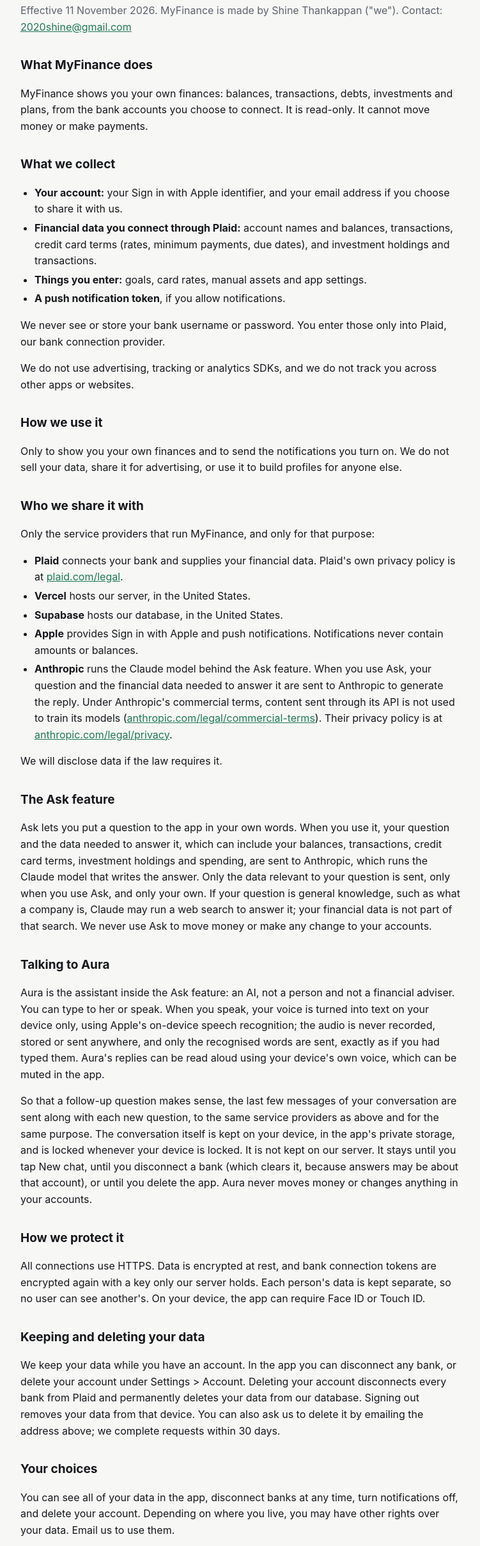
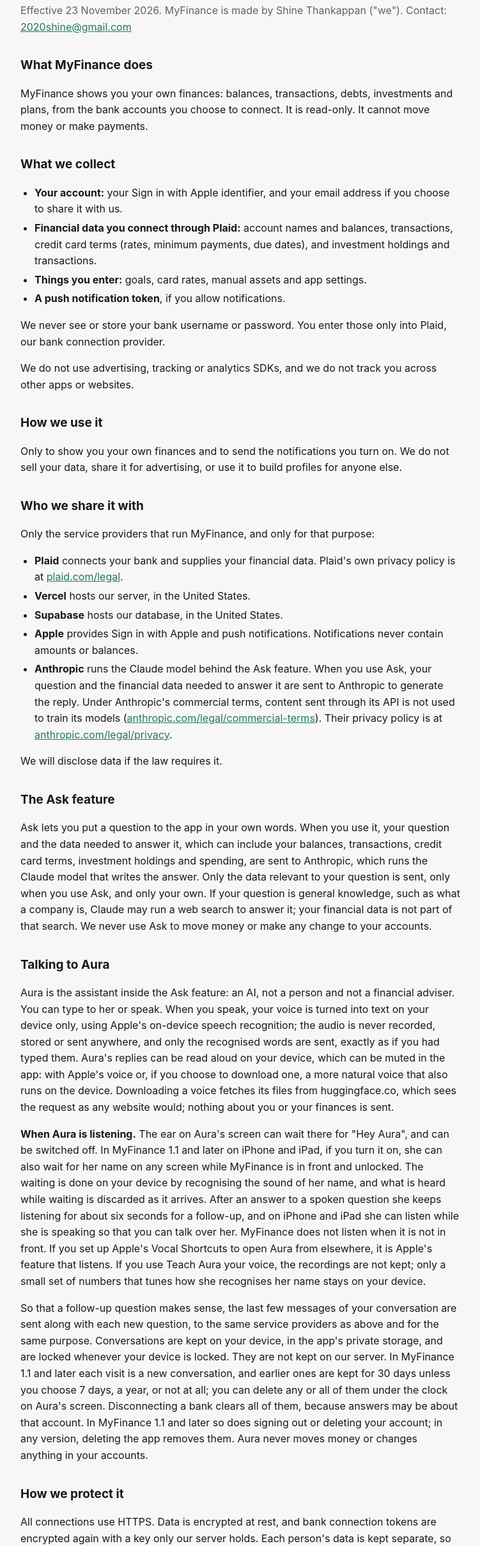
Before and after one commit to shineet/shine-finance-api, a website: page public/privacy.html in a window 1280 px wide. Shown: the part 150-2566 px from the top of the page at 64% size, without its empty margins (264-1015 px from the left). Drawn offline with Linux system fonts and the light colour scheme.

Commit message:
Privacy: when Aura listens, voice downloads, kept conversations
Co-Authored-By: Claude Opus 5.5 <noreply@anthropic.com>

```diff
--- a/public/privacy.html
+++ b/public/privacy.html
@@ -2,7 +2,7 @@
 <html lang="en"><head><meta charset="utf-8"><meta name="viewport" content="width=device-width,initial-scale=1"><title>Privacy Policy</title><meta name="description" content="How MyFinance collects, uses, protects and deletes your data."><link rel="icon" href="/icon.png"><link rel="stylesheet" href="/style.css"></head><body><main>
 <header class="top"><img src="/icon.png" alt=""><a href="/">MyFinance</a></header>
 <h1>Privacy Policy</h1>
-<p class="meta">Effective 11 November 2026. MyFinance is made by Shine Thankappan ("we"). Contact: <a href="mailto:2020shine@gmail.com">2020shine@gmail.com</a></p>
+<p class="meta">Effective 23 November 2026. MyFinance is made by Shine Thankappan ("we"). Contact: <a href="mailto:2020shine@gmail.com">2020shine@gmail.com</a></p>
 <h2>What MyFinance does</h2>
 <p>MyFinance shows you your own finances: balances, transactions, debts, investments and plans, from the bank accounts you choose to connect. It is read-only. It cannot move money or make payments.</p>
 <h2>What we collect</h2>
@@ -29,8 +29,9 @@
 <h2>The Ask feature</h2>
 <p>Ask lets you put a question to the app in your own words. When you use it, your question and the data needed to answer it, which can include your balances, transactions, credit card terms, investment holdings and spending, are sent to Anthropic, which runs the Claude model that writes the answer. Only the data relevant to your question is sent, only when you use Ask, and only your own. If your question is general knowledge, such as what a company is, Claude may run a web search to answer it; your financial data is not part of that search. We never use Ask to move money or make any change to your accounts.</p>
 <h2>Talking to Aura</h2>
-<p>Aura is the assistant inside the Ask feature: an AI, not a person and not a financial adviser. You can type to her or speak. When you speak, your voice is turned into text on your device only, using Apple's on-device speech recognition; the audio is never recorded, stored or sent anywhere, and only the recognised words are sent, exactly as if you had typed them. Aura's replies can be read aloud using your device's own voice, which can be muted in the app.</p>
-<p>So that a follow-up question makes sense, the last few messages of your conversation are sent along with each new question, to the same service providers as above and for the same purpose. The conversation itself is kept on your device, in the app's private storage, and is locked whenever your device is locked. It is not kept on our server. It stays until you tap New chat, until you disconnect a bank (which clears it, because answers may be about that account), or until you delete the app. Aura never moves money or changes anything in your accounts.</p>
+<p>Aura is the assistant inside the Ask feature: an AI, not a person and not a financial adviser. You can type to her or speak. When you speak, your voice is turned into text on your device only, using Apple's on-device speech recognition; the audio is never recorded, stored or sent anywhere, and only the recognised words are sent, exactly as if you had typed them. Aura's replies can be read aloud on your device, which can be muted in the app: with Apple's voice or, if you choose to download one, a more natural voice that also runs on the device. Downloading a voice fetches its files from huggingface.co, which sees the request as any website would; nothing about you or your finances is sent.</p>
+<p><strong>When Aura is listening.</strong> The ear on Aura's screen can wait there for "Hey Aura", and can be switched off. In MyFinance 1.1 and later on iPhone and iPad, if you turn it on, she can also wait for her name on any screen while MyFinance is in front and unlocked. The waiting is done on your device by recognising the sound of her name, and what is heard while waiting is discarded as it arrives. After an answer to a spoken question she keeps listening for about six seconds for a follow-up, and on iPhone and iPad she can listen while she is speaking so that you can talk over her. MyFinance does not listen when it is not in front. If you set up Apple's Vocal Shortcuts to open Aura from elsewhere, it is Apple's feature that listens. If you use Teach Aura your voice, the recordings are not kept; only a small set of numbers that tunes how she recognises her name stays on your device.</p>
+<p>So that a follow-up question makes sense, the last few messages of your conversation are sent along with each new question, to the same service providers as above and for the same purpose. Conversations are kept on your device, in the app's private storage, and are locked whenever your device is locked. They are not kept on our server. In MyFinance 1.1 and later each visit is a new conversation, and earlier ones are kept for 30 days unless you choose 7 days, a year, or not at all; you can delete any or all of them under the clock on Aura's screen. Disconnecting a bank clears all of them, because answers may be about that account. In MyFinance 1.1 and later so does signing out or deleting your account; in any version, deleting the app removes them. Aura never moves money or changes anything in your accounts.</p>
 <h2>How we protect it</h2>
 <p>All connections use HTTPS. Data is encrypted at rest, and bank connection tokens are encrypted again with a key only our server holds. Each person's data is kept separate, so no user can see another's. On your device, the app can require Face ID or Touch ID.</p>
 <h2>Keeping and deleting your data</h2>
```
